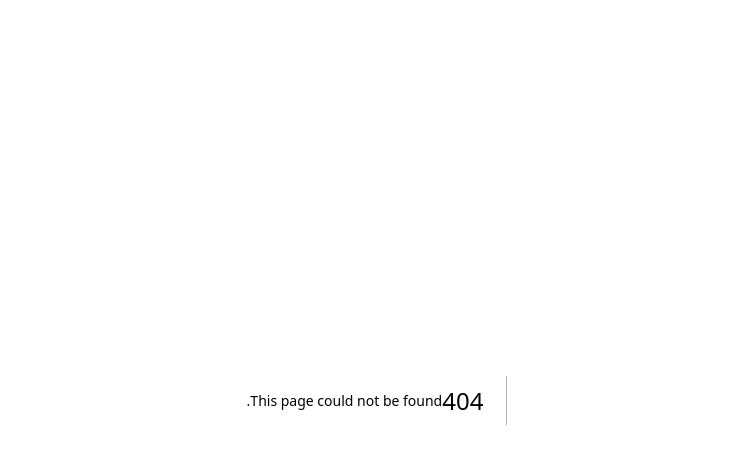
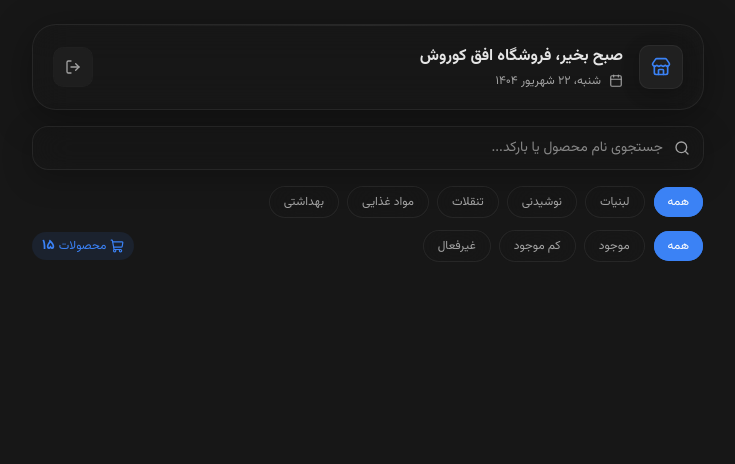
Before and after one commit to salartalaA/storage, a Next.js app: page /admin/dashboard/manage-products in a window 1280 px wide. Before the commit this address had no page. Shown: the top 464 px of the page, without its empty margins (295-1030 px from the left). Built offline with nearby package versions, Linux system fonts and the light colour scheme; no server answers.

Commit message:
feat: add a page to manage products with search and filters (UI)

```diff
--- /dev/null
+++ b/app/admin/dashboard/manage-products/page.tsx
@@ -0,0 +1,17 @@
+import AdminHeader from "@/components/admin/admin-header";
+import ProductFilters from "@/components/admin/manage-products/product-filter";
+import SearchBox from "@/components/admin/manage-products/search-box";
+
+export default function ManageProductsPage() {
+  return (
+    <main className="flex min-h-screen flex-col items-center overflow-hidden px-3">
+      <div className="my-6 flex w-full max-w-2xl flex-col gap-y-4">
+        <AdminHeader />
+
+        <SearchBox />
+
+        <ProductFilters />
+      </div>
+    </main>
+  );
+}
--- /dev/null
+++ b/components/admin/manage-products/product-filter.tsx
@@ -0,0 +1,131 @@
+"use client";
+
+import { ShoppingCart } from "lucide-react";
+import { useState } from "react";
+import { Button } from "@/components/ui/button";
+
+const categories = [
+  {
+    label: "ALL",
+    value: "همه",
+  },
+  {
+    label: "DAIRY",
+    value: "لبنیات",
+  },
+  {
+    label: "BEVERAGE",
+    value: "نوشیدنی",
+  },
+  {
+    label: "SNACKS",
+    value: "تنقلات",
+  },
+  {
+    label: "FOOD",
+    value: "مواد غذایی",
+  },
+  {
+    label: "SANITARY",
+    value: "بهداشتی",
+  },
+] as const;
+
+const statuses = [
+  {
+    label: "ALL",
+    value: "همه",
+  },
+  {
+    label: "INSTOCK",
+    value: "موجود",
+  },
+  {
+    label: "LOWSTOCK",
+    value: "کم موجود",
+  },
+  {
+    label: "DISABLE",
+    value: "غیرفعال",
+  },
+] as const;
+
+type Category = (typeof categories)[number]["label"];
+
+type Status = (typeof statuses)[number]["label"];
+
+export default function ProductFilters() {
+  const [activeCategory, setActiveCategory] = useState<Category>("ALL");
+  const [activeStatus, setActiveStatus] = useState<Status>("ALL");
+
+  return (
+    <div className="flex flex-col gap-2.5">
+      {/* Categories */}
+      <div className="no-scrollbar flex items-center gap-2 overflow-x-auto pb-0.5">
+        {categories.map((category) => {
+          const active = activeCategory === category.label;
+
+          return (
+            <Button
+              className={`relative flex shrink-0 items-center gap-1.5 rounded-2xl px-3.5 py-1.5 font-medium text-xs transition-all duration-200 ${
+                active
+                  ? "text-primary-foreground"
+                  : "border border-foreground/8 bg-card/4.5 text-muted-foreground backdrop-blur-[18px] hover:border-foreground/15 hover:bg-card/8 hover:text-foreground"
+              }
+              `}
+              key={category.label}
+              // biome-ignore lint/performance/noJsxPropsBind: No problem for performance
+              onClick={() => setActiveCategory(category.label)}
+            >
+              {active && (
+                <span className="absolute inset-0 rounded-2xl bg-primary/90" />
+              )}
+
+              <span className="relative z-10">{category.value}</span>
+            </Button>
+          );
+        })}
+      </div>
+
+      {/* Status */}
+      <div className="no-scrollbar flex items-center justify-between gap-2 overflow-x-auto pb-0.5">
+        <div className="flex items-center gap-2">
+          {statuses.map((status) => {
+            const active = activeStatus === status.label;
+
+            return (
+              <Button
+                className={`relative flex shrink-0 items-center gap-1.5 rounded-2xl px-3.5 py-1.5 font-medium text-xs transition-all duration-200 ${
+                  active
+                    ? "text-primary-foreground"
+                    : "border border-foreground/8 bg-card/4.5 text-muted-foreground backdrop-blur-[18px] hover:border-foreground/15 hover:bg-card/8 hover:text-foreground"
+                }
+              `}
+                key={status.label}
+                // biome-ignore lint/performance/noJsxPropsBind: No problem for performance
+                onClick={() => setActiveStatus(status.label)}
+              >
+                {active && (
+                  <span className="absolute inset-0 rounded-2xl bg-primary/90" />
+                )}
+
+                <span className="relative z-10">{status.value}</span>
+              </Button>
+            );
+          })}
+        </div>
+
+        {/* Products count badge */}
+        <div className="flex w-fit items-center gap-1 rounded-full bg-primary/10 p-2 px-2.5 py-1 text-primary">
+          <div className="flex items-center gap-1">
+            <ShoppingCart size={14} />
+
+            <span className="text-xs">{"محصولات"}</span>
+          </div>
+
+          <span className="font-bold text-sm">{"۱۵"}</span>
+        </div>
+      </div>
+    </div>
+  );
+}
--- /dev/null
+++ b/components/admin/manage-products/search-box.tsx
@@ -0,0 +1,15 @@
+import { Search } from "lucide-react";
+import { Input } from "@/components/ui/input";
+
+export default function SearchBox() {
+  return (
+    <div className="group relative">
+      <Search className="pointer-events-none absolute top-1/2 right-3.5 z-10 size-4 -translate-y-1/2 text-muted-foreground transition-colors duration-200 group-focus-within:text-primary" />
+
+      <Input
+        className="h-11 rounded-2xl border-foreground/8 bg-card/4.5 pr-10 text-sm shadow-[0_8px_30px_rgba(0,0,0,0.25)] backdrop-blur-[18px] transition-all duration-300 placeholder:text-muted-foreground/80 hover:border-foreground/12 hover:bg-card/6 focus-visible:border-primary/40 focus-visible:bg-card/8 focus-visible:ring-4 focus-visible:ring-primary/10"
+        placeholder="جستجوی نام محصول یا بارکد..."
+      />
+    </div>
+  );
+}
```
